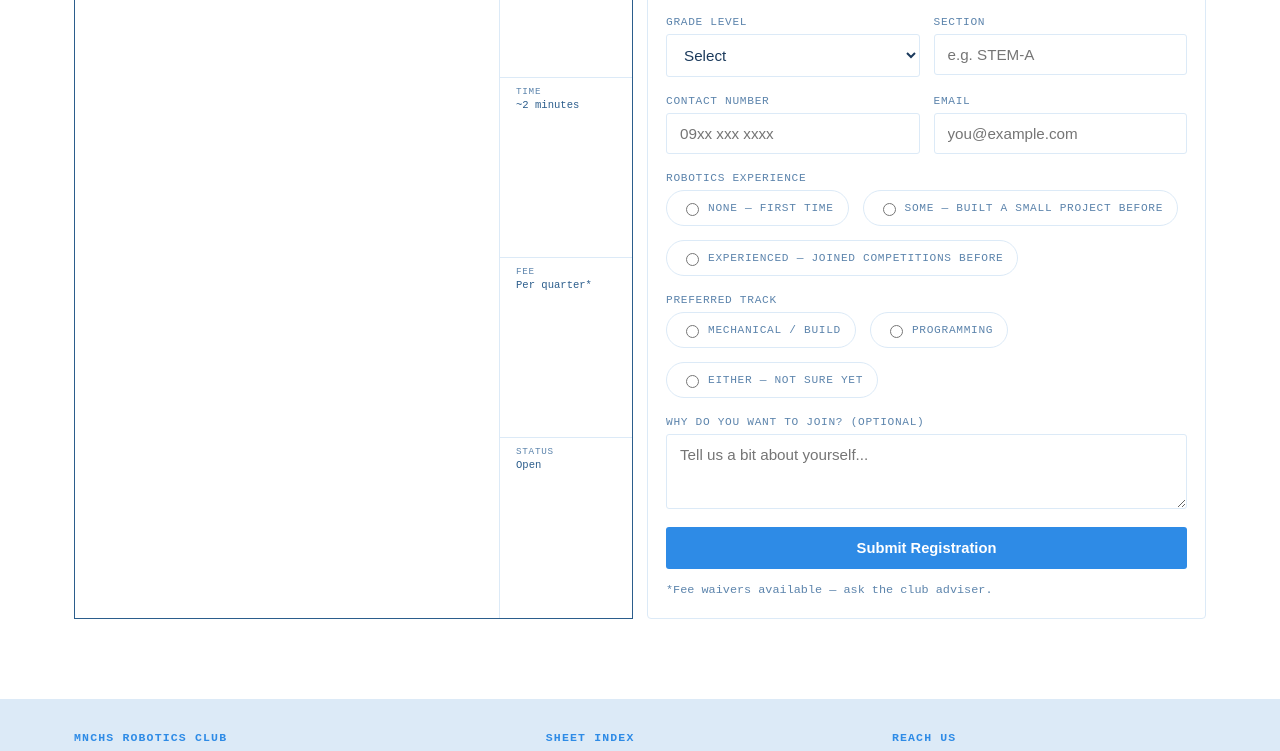
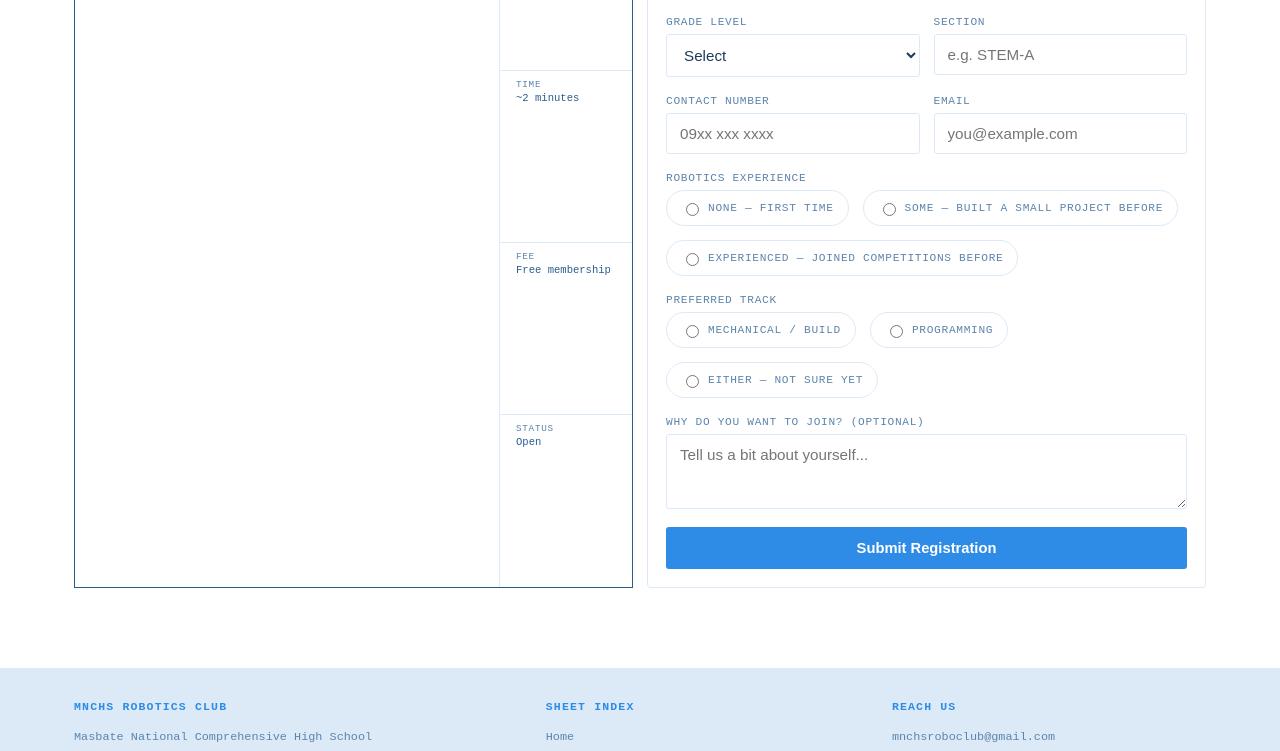
Before and after one commit to Stevemrfg/MNCHS-Robotics-Club-Website, a React (Vite) app in the folder mnchs-robotics/: page /#/membership in a window 1280 px wide. Shown: the part 363-1114 px from the top of the page. Built offline with nearby package versions, Linux system fonts and the light colour scheme.

Commit message:
Change membership fee to 'Free membership'
Updated membership fee information and removed fee waiver note.

```diff
--- a/mnchs-robotics/src/pages/Membership.jsx
+++ b/mnchs-robotics/src/pages/Membership.jsx
@@ -118,7 +118,7 @@ export default function Membership() {
             fields={[
               { label: 'Form', value: 'New Member' },
               { label: 'Time', value: '~2 minutes' },
-              { label: 'Fee', value: 'Per quarter*' },
+              { label: 'Fee', value: 'Free membership' },
               { label: 'Status', value: 'Open' },
             ]}
           />
@@ -239,9 +239,6 @@ export default function Membership() {
             <button type="submit" className="btn btn-primary" style={{ width: '100%', justifyContent: 'center' }}>
               Submit Registration
             </button>
-            <p style={{ marginTop: 12, fontSize: '0.74rem', color: 'var(--ink-soft)', fontFamily: 'var(--font-mono)' }}>
-              *Fee waivers available — ask the club adviser.
-            </p>
           </form>
         </div>
       </section>
```
